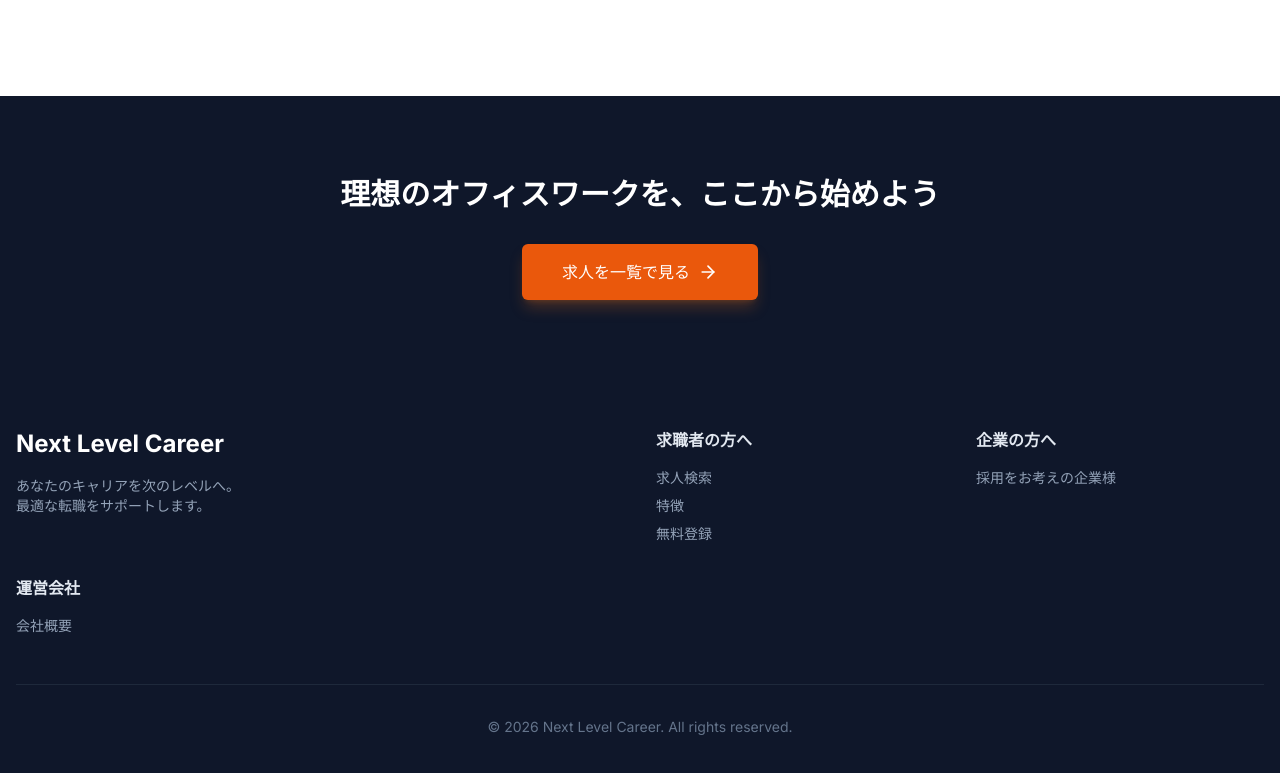
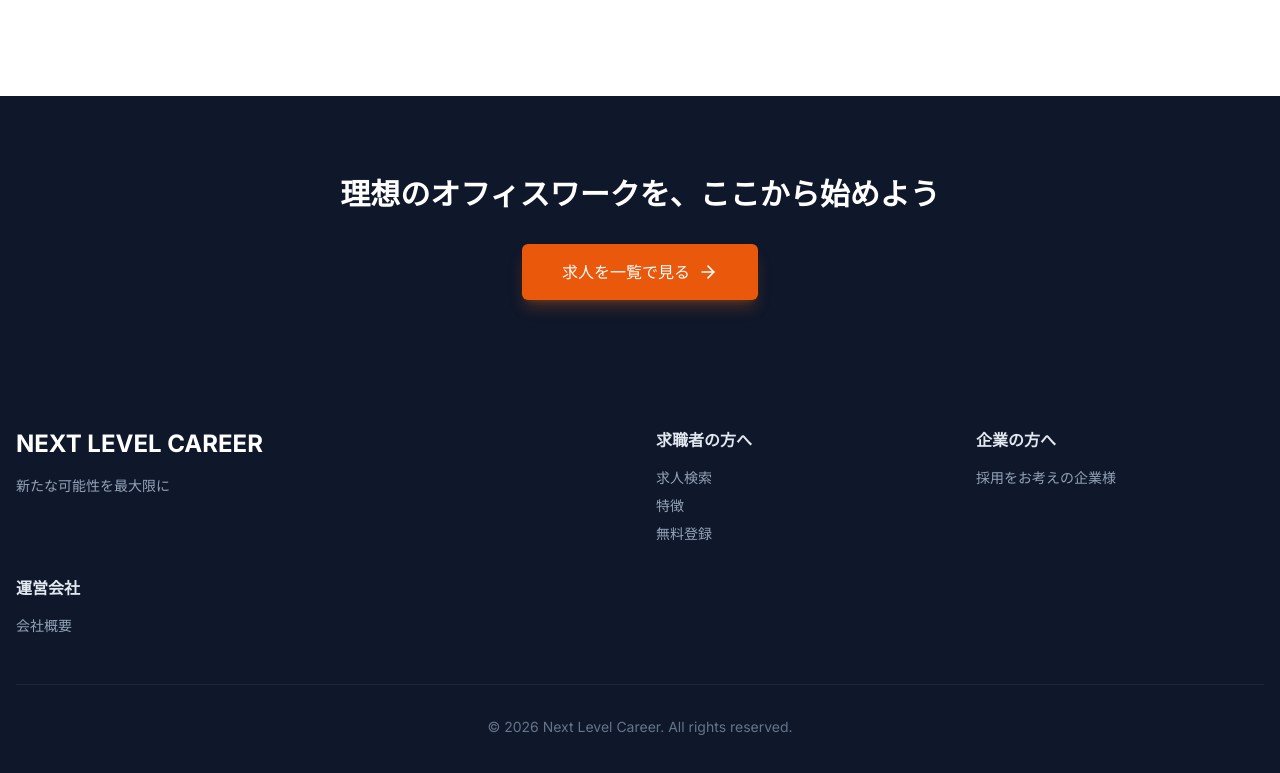
Before and after one commit to nextlevelkitamura-alt/nextlevel-career-website, a Next.js app: page / in a window 1280 px wide. Shown: the part 4849-5622 px from the top of the page. Built offline with nearby package versions, Linux system fonts and the light colour scheme; no server answers.

Commit message:
fix(ui): update footer logo and tagline

```diff
--- a/components/Footer.tsx
+++ b/components/Footer.tsx
@@ -7,11 +7,10 @@ export default function Footer() {
                 <div className="grid grid-cols-1 md:grid-cols-4 gap-8 mb-8">
                     <div className="col-span-1 md:col-span-2">
                         <Link href="/" className="text-2xl font-bold text-white mb-4 block">
-                            Next Level Career
+                            NEXT LEVEL CAREER
                         </Link>
                         <p className="text-slate-400 text-sm">
-                            あなたのキャリアを次のレベルへ。<br />
-                            最適な転職をサポートします。
+                            新たな可能性を最大限に
                         </p>
                     </div>
                     <div>
```
Also changed, not shown: palns/DAILY_TASK.md (+3 -0 lines).
